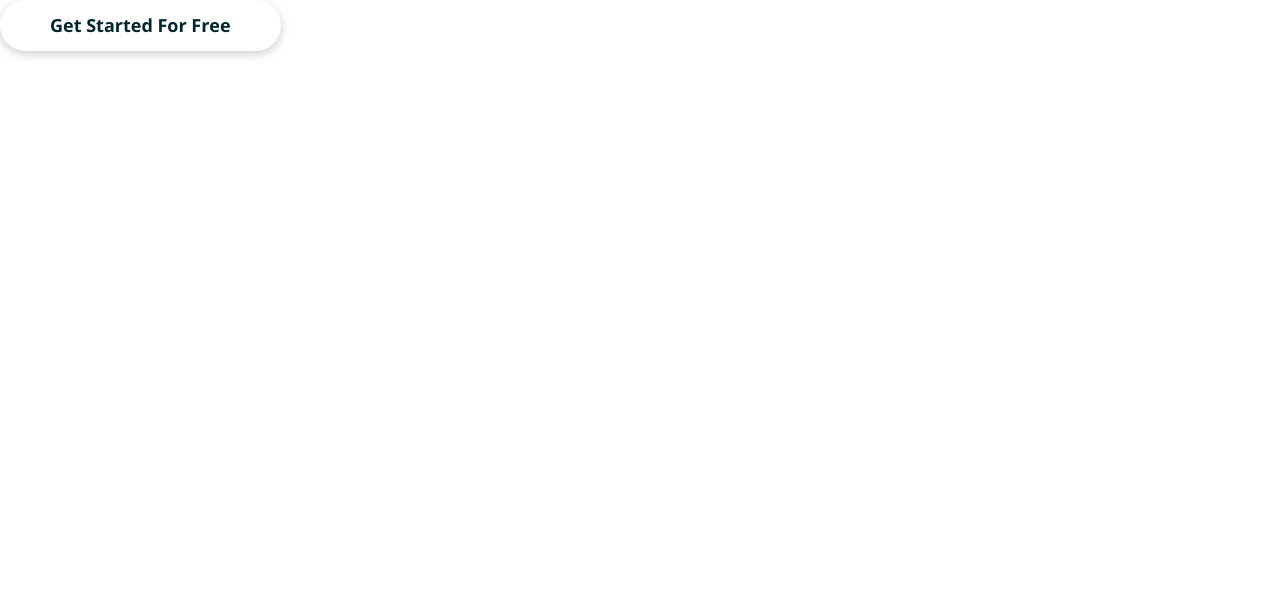
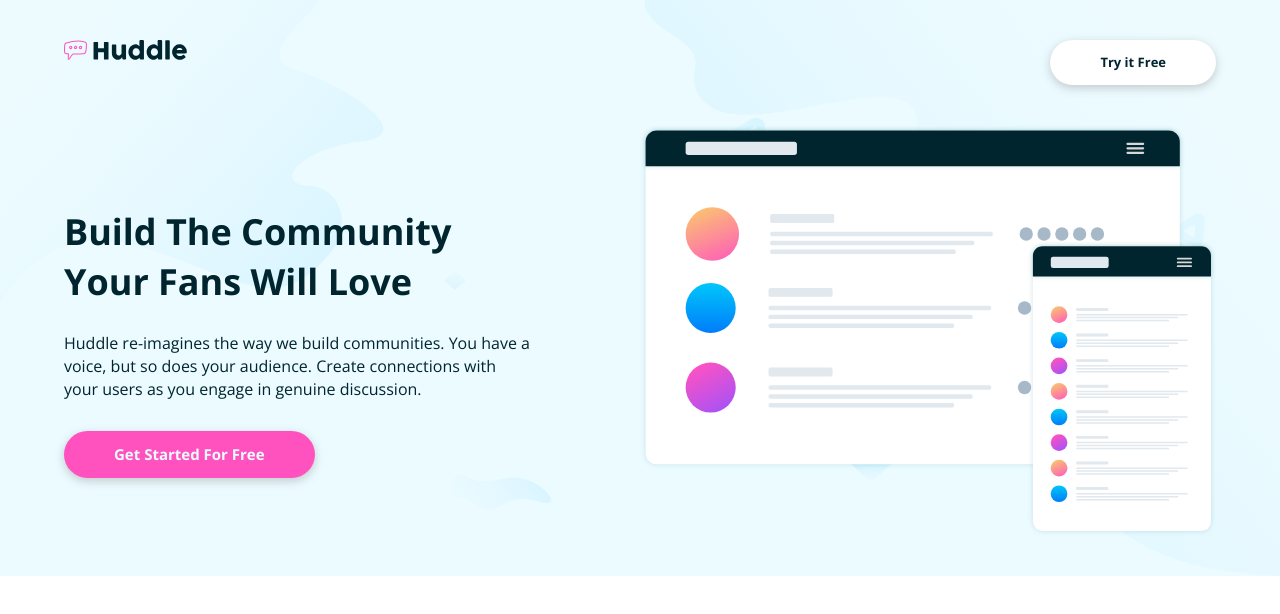
Before and after one commit to Lwmeek/Huddle-Landing-Alt, a plain HTML site: page index.html in a window 1280 px wide. Drawn offline with nearby package versions, Linux system fonts and the light colour scheme.

Commit message:
creating header block

```diff
--- a/css/styles.css
+++ b/css/styles.css
@@ -14,6 +14,7 @@ html {
 body {
 	font-size: 1.8rem;
 	font-family: var(--ft-body-call);
+	height: 100vh;
 }
 .heading {
 	font-family: var(--ft-headings);
@@ -36,6 +37,54 @@ body {
 .btn-secondary {
 	background: white;
 	color: var(--clr-vdark-cyan);
+}
+
+/* Header */
+
+.header {
+	background-color: var(--clr-vpale-cyan);
+	background-image: url(/images/bg-hero-desktop.svg);
+	background-repeat: no-repeat;
+	background-position: center;
+	background-size: 102% 100%;
+	position: absolute;
+}
+.header-bar {
+	display: flex;
+	justify-content: space-between;
+	width: 90%;
+	margin: 4rem auto;
+}
+.header-bar img {
+	height: 2rem;
+}
+.header-bar .btn {
+	font-size: 1.3rem;
+}
+.header-body {
+	display: flex;
+	width: 90%;
+	margin: 0 auto;
+	gap: 11rem;
+	align-items: center;
+	padding-bottom: 4rem;
+}
+.header-body_content h1 {
+	line-height: 5rem;
+	color: var(--clr-vdark-cyan);
+}
+.header-body_content p {
+	font-size: 1.6rem;
+	line-height: 2.3rem;
+	color: var(--clr-vdark-cyan);
+	margin-bottom: 3rem;
+}
+.header-body .btn {
+	font-size: 1.5rem;
+}
+.header-body_img {
+	width: 50%;
+	height: 50%;
 }
 
 /* Sections Styles*/
--- a/index.html
+++ b/index.html
@@ -16,7 +16,20 @@
 	</head>
 	<body>
 		<main class="container">
-			<button class="btn btn-secondary">Get Started For Free</button>
+			<section class="header">
+				<div class="header-bar">
+					<img src="images/logo.svg" alt="Huddle Logo">
+					<button class="btn btn-secondary">Try it Free</button>
+				</div>
+				<div class="header-body">
+					<div class="header-body_content">
+						<h1>Build The Community Your Fans Will Love</h1>
+						<p>Huddle re-imagines the way we build communities. You have a voice, but so does your audience. Create connections with your users as you engage in genuine discussion.</p>
+						<button class="btn btn-primary">Get Started For Free</button>
+					</div>
+					<img src="images/illustration-mockups.svg" alt="" class="header-body_img">
+				</div>
+			</section>
 		</main>
 	</body>
 </html>
```
Also changed, not shown: header.html (added, +18 -0 lines).
